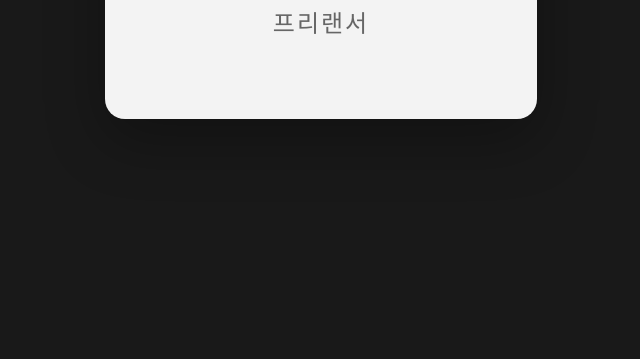
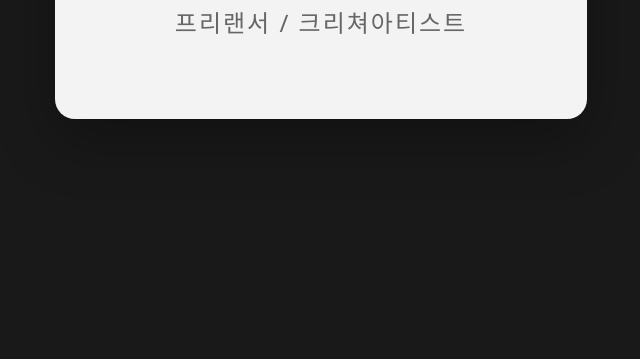
Before and after one commit to KGAMMA/kgamma.github.io, a plain HTML site: page index.html in a window 1280 px wide. Shown: the part 441-800 px from the top of the page, without its empty margins (319-959 px from the left). Drawn offline with Linux system fonts and the light colour scheme.

Commit message:
intro
Signed-off-by: KGAMMA <poleswallow@gmail.com>

```diff
--- a/index.html
+++ b/index.html
@@ -3,7 +3,7 @@
 <head>
     <meta charset="UTF-8">
     <meta name="viewport" content="width=device-width, initial-scale=1.0">
-    <title>김예린 - 프리랜서 / 크리쳐 아티스트</title>
+    <title>KIMGAMMA</title>
     <style>
         * {
             margin: 0;
@@ -73,7 +73,7 @@
 <body>
     <div class="container">
         <h1>김예린</h1>
-        <p>프리랜서</p>
+        <p>프리랜서 / 크리쳐아티스트</p>
     </div>
 </body>
 </html>
```
